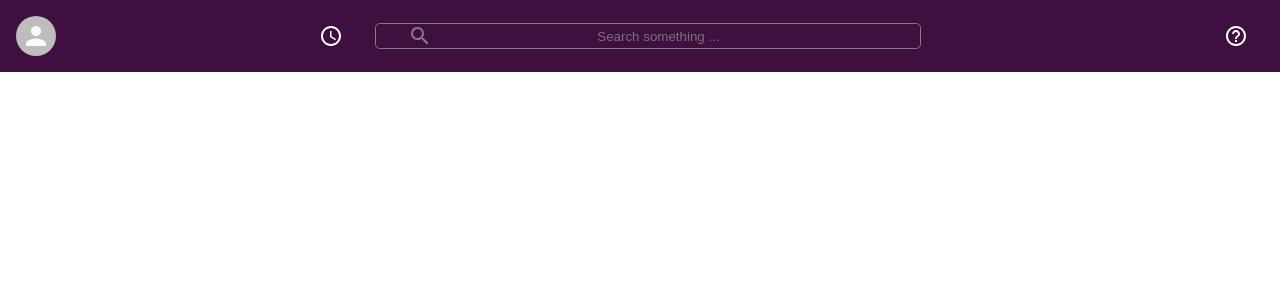
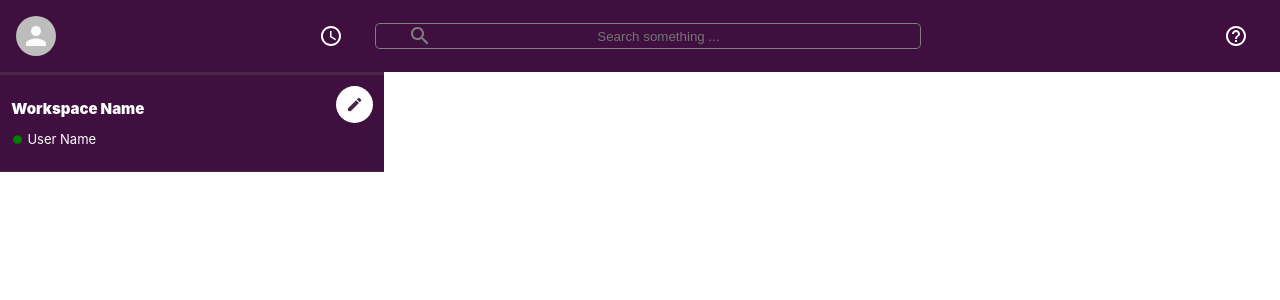
Before and after one commit to nicohnavarro/slack_clone, a React (Create React App) app: page / in a window 1280 px wide. Shown: the top 300 px of the page. Built offline with nearby package versions, Linux system fonts and the light colour scheme.

Commit message:
:construction: add Sidebar (header)

```diff
--- a/src/App.js
+++ b/src/App.js
@@ -1,12 +1,13 @@
 
 import './App.css';
 import Header from './components/header/Header';
+import Sidebar from './components/sidebar/Sidebar';
 
 function App() {
   return (
     <div className="App">
-      <Header></Header>
-      {/* Sidebar */}
+      <Header/>
+      <Sidebar/>
       {/* React-Router -> Chat screen */}
     </div>
   );
--- /dev/null
+++ b/src/components/sidebar/Sidebar.css
@@ -0,0 +1,45 @@
+.sidebar {
+  background-color: var(--slack-color);
+  border-top: 0.2rem solid #49274b;
+  max-width: 30vw;
+  color: #fff;
+}
+
+.sidebar__header {
+  display: flex;
+  border-bottom: 0.1rem solid #49274b;
+  padding-bottom: .2rem;
+  padding: .7rem;
+}
+
+.sidebar__header > .MuiSvgIcon-root{
+    padding: .6rem;
+    color: #49274b;
+    font-size: 18px;
+    background-color: white;
+    border-radius: 6rem;
+}
+
+.sidebar__info{
+    flex:1;
+}
+
+.sidebar__info > h2{
+    font-size: 15px;
+    font-weight: 900;
+    margin-bottom: .3rem;
+}
+
+.sidebar__info > h3{
+    display: flex;
+    align-items: center;
+    font-size: 13px;
+    font-weight: 400;
+}
+
+.sidebar__info > h3 > .MuiSvgIcon-root{
+    font-size: 13px;
+    color: green;
+    margin-top: .1rem;
+    margin-right: .2rem;
+}
--- /dev/null
+++ b/src/components/sidebar/Sidebar.js
@@ -0,0 +1,23 @@
+import React from 'react'
+import FiberManualRecordIcon from "@material-ui/icons/FiberManualRecord";
+import CreateIcon from "@material-ui/icons/Create";
+import './Sidebar.css';
+const Sidebar = () => {
+    return (
+        <div className="sidebar">
+            <div className="sidebar__header">
+                <div className="sidebar__info">
+                    <h2>Workspace Name</h2>
+                    <h3>
+                        <FiberManualRecordIcon />
+                    User Name
+                    </h3>
+                </div>
+                <CreateIcon/>
+            </div>
+
+        </div>
+    )
+}
+
+export default Sidebar
```
Also changed, not shown: 1 other file (tests, documents, lock files or other folders).
